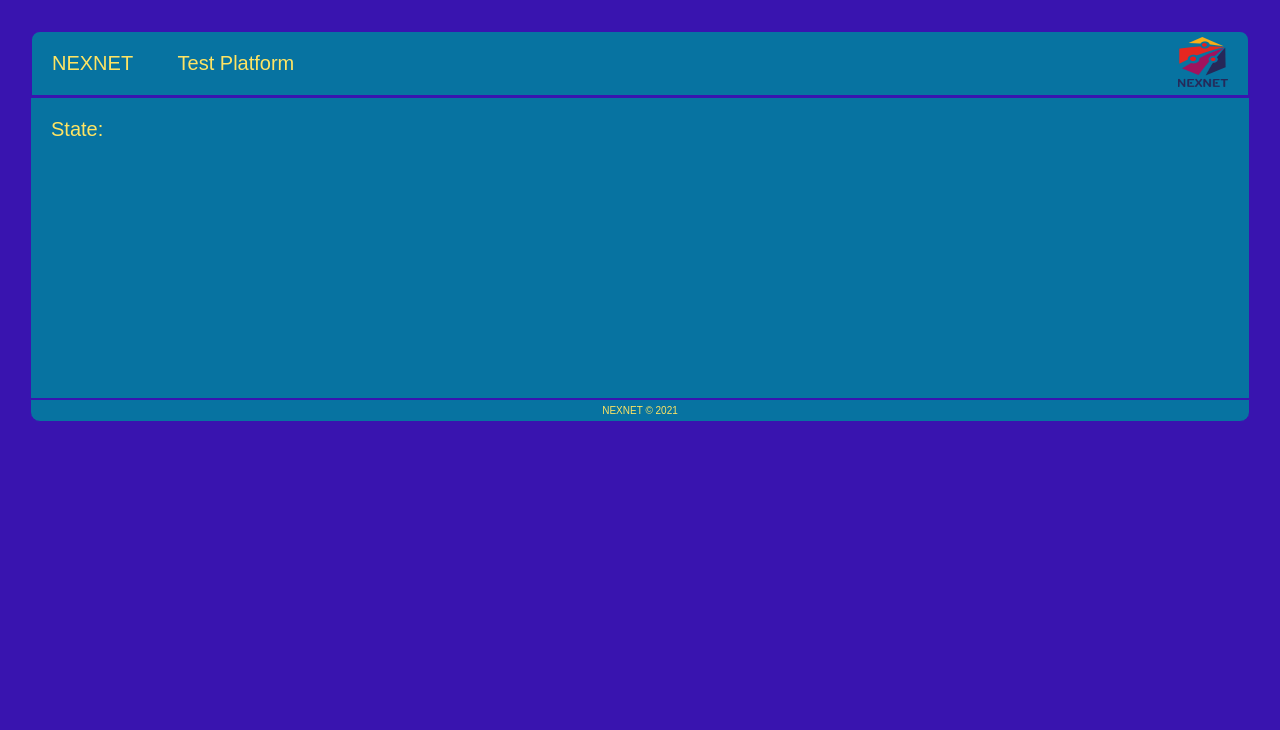
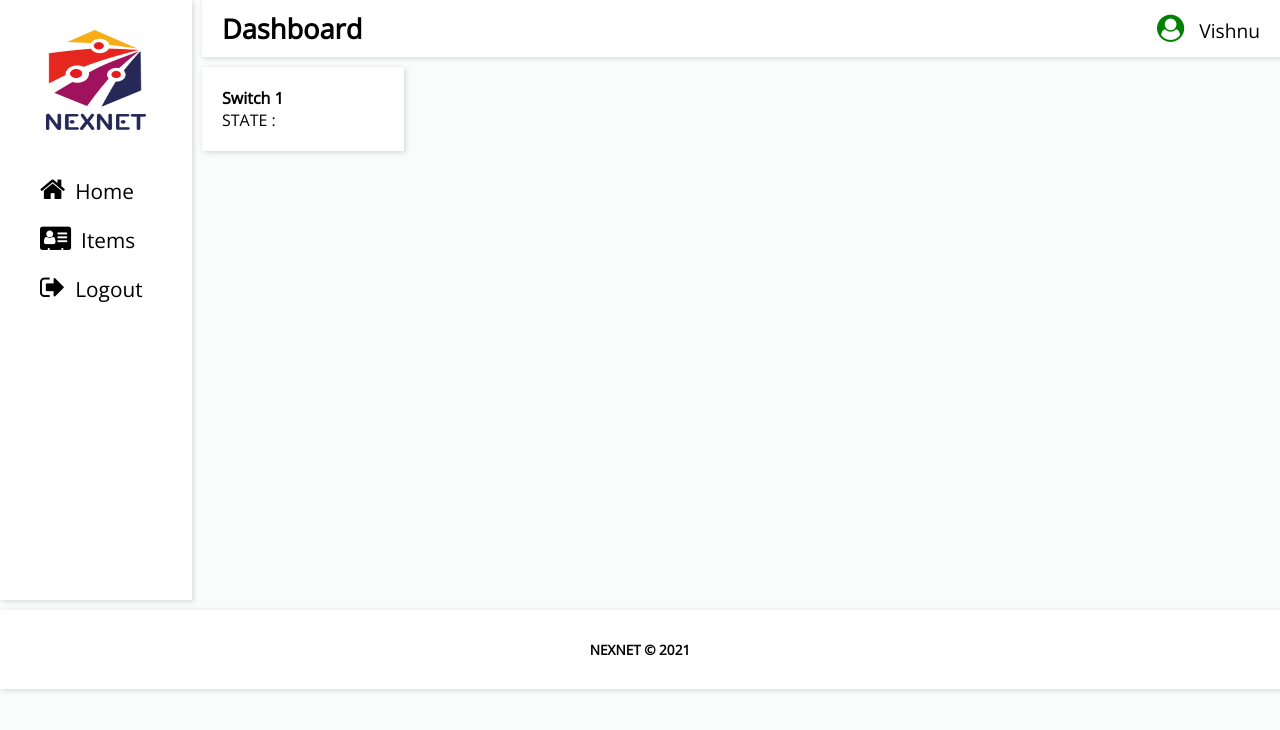
Before and after one commit to athlesta/websocketsTrials, a website: page public/index.html in a window 1280 px wide. Drawn offline with nearby package versions, Linux system fonts and the light colour scheme; no server answers.

Commit message:
Added new dashboard

```diff
--- a/index.js
+++ b/index.js
@@ -23,7 +23,7 @@ client.on('offline', mqtt_offline);
 client.on('close', mqtt_close);
 
 //port value
-// const port = 80
+const port = 80
 
 // respond to index.html
 app.use('/', express.static('public'));
@@ -45,8 +45,8 @@ app.get('/status', function(req, res) {
 
 });
 
-app.listen(process.env.PORT, () => {
-    //console.log(`Listening at http://localhost:${port}`)
+app.listen(port, () => {
+    console.log(`Listening at http://localhost:${port}`)
   })
 
   ///////////////////////////MQTT FUNCTIONS SECTION
--- a/public/index.css
+++ /dev/null
@@ -1,86 +0,0 @@
-:root {
-	--body_bg: #3914AF;
-	--border: #3914AF;
-	--Main_bg_color: #0773A1 ;
-	--Main_text_color: #FFE463 ;
-	--selected: orange;
-	--Secondary_bg_color: #241414 ;
-
-	--footer :#160D18;
-	--h1: 35px;
-	--h2: 30px;
-	--h3: 25px;
-	--h4: 20px;
-	--h5: 15px;
-	--h6: 10px;
-}
-
-/*set font family*/
-h1, h2, h3, h4, h5, h6, strong,*{
-	color: var(--Main_text_color);
-	font-family: sans-serif;
-	font-weight: 500;
-	margin: 0px;
-}
-
-h1{	font-size: var(--h1);}
-h2{	font-size: var(--h2);}
-h3{	font-size: var(--h3);}
-h4{	font-size: var(--h4);}
-h5{	font-size: var(--h5);}
-h6{	font-size: var(--h6);}
-
-body{
-	background: var(--body_bg) ;
-	padding: 30px;
-	margin: 0px;
-}
-
-
-.navbar{
-	display: block;
-	background: var(--Main_bg_color);
-	border: 2px solid var(--border);
-	border-radius:10px 10px 0 0;
-	margin: 0px;
-	padding: 0px;
-}
-
-.navbar-items{
-	display: inline-block;
-	list-style: none;
-	padding: 20px;
-
-}
-.navbar-items:hover{
-	background: var(--selected);
-	color: var(--body_bg);
-	cursor: pointer;
-}
-
-
-.section-main{
-	background: var(--Main_bg_color);
-	border: 1px solid var(--border);
-	min-height: 300px;
-}
-.main-wrapper{
-	padding: 20px;
-}
-
-.jsonsender-wrapper{
-	padding: 20px;
-	text-align: center;
-	border: 1px solid var(--border);
-}
-
-.section-footer{
-	background: var(--Main_bg_color);
-	border: 1px solid var(--border);
-	border-radius:0 0 10px 10px;
-	/*min-height: 100px;*/
-}
-.footer-wrapper{
-	padding: 5px;
-	text-align:center;
-}
--- a/public/index.html
+++ b/public/index.html
@@ -1,9 +1,11 @@
+<!DOCTYPE html>
 <html>
 <head>
-        <title>Nexnet Test</title>
-        <link rel="stylesheet" type="text/css" href="index.css">
+	<title>NEXNET</title>
+	<link rel="icon" type="image/png" href="./images/NEXNET.png">
+	<link rel="stylesheet" type="text/css" href="styles.css">
+	<link rel="stylesheet" href="https://cdnjs.cloudflare.com/ajax/libs/font-awesome/4.7.0/css/font-awesome.min.css">
 	<script src = "https://ajax.googleapis.com/ajax/libs/jquery/2.1.3/jquery.min.js"></script>
-
 	<script>
 
 		setInterval("UpdateStatus()",1000);
@@ -11,7 +13,7 @@
 			console.log("Run Script");
 			$.ajax({
 					type: 'GET',
-                         url: 'https://pure-mountain-35876.herokuapp.com/status',
+						url: '/status',
 					// data: { get_param: 'value' },
 					dataType: 'JSON',//tests to receive json  data
 					success: function (data) {
@@ -31,44 +33,45 @@
 	</script>
 </head>
 <body>
+	<div class="flex-container">
 	<!-- Navigation Section -->
 	<section class=section-nav>
-            <div  class="navbar">
-                <ul style="display: inline-block;padding: 0px;">
-                    <li class="navbar-items"><a style="color: inherit;"><h4>NEXNET</h4></a></li>
-                    <li class="navbar-items" ><h4>Test Platform</h4></li>
-                </ul>
-                <img style="padding:5px;padding-right:20px;display:inline;float:right;height: 50px;width: 50px;" src="./images/NEXNET.png">
+		<nav  class="navbar">
+			<span class="image-wrapper"> <img class="NEXNET-image" src="./images/NEXNET.png"></span>
+			<a class="item" href="#"><i class="fa fa-home" aria-hidden="true"></i>Home</a>
+			<a class="item" href="#"><i class="fa fa-address-card" aria-hidden="true"></i>Items</a>
+			<a class="item" href="#"><i class="fa fa-sign-out" aria-hidden="true"></i>Logout</a>
+		</nav>
+	</section>
+
+	<section class=section-content>
+		<div class="content-wrapper">
+			<div class="top-bar">
+				<span class="top-bar-wrapper">
+					<b>Dashboard</b>
+					<span class="user">
+						<i class="fa fa-user-circle" aria-hidden="true"></i>Vishnu
+					</span>
+				</span>
+			</div>
+
+		<!-- main Content section -->
+		<div class="main-content">
+			<!-- Flex1 section -->
+			<div class="flex1">
+				<b>Switch 1</b><br>
+				STATE :
+				<span id="state">
+                    <!-- data will be put here from the switch -->
+                </span>
+			</div>
 		</div>
 	</section>
-        <!-- main Content section -->
-        <section class=section-main>
-            <div  class="main-wrapper">
-                <!-- <h4>Data:</h4><br> -->
-                <h4>State:
-                <span id="state" style="display: inline;">
-                    <!-- data will be put here from the switch -->
-
-                </span>
-            </h4>
+	</div>
+	<section class=section-footer>
+		<div  class="footer-wrapper">
+			<b>NEXNET &copy; 2021</b>
 		</div>
 	</section>
-        <section class=section-footer>
-            <div  class="footer-wrapper">
-                <h6><a style="text-decoration:none;
-                " href="https://nexnettechnologies.com/">NEXNET</a> &copy; 2021</h6>
-            </div>
-        </section>
-
-        <div id="updates"></div>
 </body>
-    <!-- <script type="text/javascript">
-
-        var source = new EventSource('/server-sent-events')
-
-        source.addEventListener('message', function(e) {
-            document.getElementById('updates').innerHTML = document.getElementById('updates').innerHTML + "Received: "+e.data+"</br>";
-        }, false)
-
-    </script> -->
 </html>
--- /dev/null
+++ b/public/styles.css
@@ -0,0 +1,155 @@
+@import url('https://fonts.googleapis.com/css2?family=Open+Sans&display=swap');
+
+:root {
+	/*variables*/
+	--body_bg: #FAFBFB;
+	--navbar_bg: #FEFFFE;
+	--border: #3914AF;
+	--Main_bg_color: #0773A1 ;
+	--Main_text_color: #FFE463 ;
+	--selected: orange;
+	--Secondary_bg_color: #241414 ;
+
+	--footer :#160D18;
+	--h1: 35px;
+	--h2: 30px;
+	--h3: 25px;
+	--h4: 18px;
+	--h5: 15px;
+	--h6: 10px;
+}
+
+/*set font family*/
+/*h1, h2, h3, h4, h5, h6, strong,*{
+	color: var(--Main_text_color);
+	font-family: sans-serif;
+	font-weight: 500;
+	margin: 0px;
+}*/
+
+h1{	font-size: var(--h1);}
+h2{	font-size: var(--h2);}
+h3{	font-size: var(--h3);}
+h4{	font-size: var(--h4);}
+h5{	font-size: var(--h5);}
+h6{	font-size: var(--h6);}
+
+*{
+	font-family: 'Open Sans', sans-serif;
+}
+body{
+	background: var(--body_bg) ;
+	font-size: var(--h4);
+	padding: 0px;
+	margin: 0px;
+}
+
+.flex-container{
+	display:flex;
+}
+.section-nav{
+	box-shadow: 0 0 5px rgba(0,0,0,.05), 2px 2px 5px rgba(0,0,0,.1);
+	display: inline-block;
+	font-size: 1.3rem;
+	min-height: 600px;
+	width: 15%;
+	color: black;
+}
+
+.navbar{
+	height: 100%;
+	background-color: var(--navbar_bg);
+}
+
+.image-wrapper{
+	display: block;
+	text-align: center;
+	padding: 10px;
+}
+
+.NEXNET-image{
+	height: 100px;
+	width: 100px;
+	padding:20px;
+}
+
+.navbar .item{
+	display: block;
+	text-decoration: none;
+	padding: 10px 30px;
+	margin-left: 10px;
+	color: black;
+}
+
+.navbar .item:hover{
+	text-decoration: none;
+	border-left: 5px solid 	lime;
+	background: var(--body_bg) ;
+	cursor: pointer;
+}
+
+.item .fa{
+	font-size: 1.7rem;
+	margin-right: 10px;
+}
+
+.section-content{
+	float: right;
+	width: 85%;
+}
+
+.content-wrapper{
+	margin-left: 10px;
+}
+
+.top-bar{
+	background-color: var(--navbar_bg);
+	font-size: 1.7rem;
+	padding: 10px;
+	box-shadow: 0 0 5px rgba(0,0,0,.05), 2px 2px 5px rgba(0,0,0,.1);  /*shadow effect*/
+}
+
+.top-bar-wrapper{
+	margin-left: 10px;
+}
+
+.user{
+	font-size: 1.2rem;
+	float: right;
+	padding-top: 5px;
+	margin-right: 10px;
+}
+.user .fa{
+	font-size: 1.7rem ;
+	margin-right: 15px;
+	color: green;
+}
+
+
+.main-content{
+	display: flex;
+	font-size: 1rem;
+}
+
+.flex1{
+	width: 15%;
+	margin-top: 10px;
+	padding: 20px;
+	background-color: var(--navbar_bg);
+	box-shadow: 0 0 5px rgba(0,0,0,.05), 2px 2px 5px rgba(0,0,0,.1);  /*shadow effect*/
+}
+
+
+.section-footer{
+
+}
+
+.footer-wrapper{
+	/*min-height: 20px;*/
+	box-shadow: 0 0 5px rgba(0,0,0,.05), 2px 2px 5px rgba(0,0,0,.1);  /*shadow effect*/
+	font-size: 0.85rem;
+	background-color: var(--navbar_bg);
+	margin-top: 10px;
+	padding: 30px;
+	text-align:center;
+}
```
Lines whose indentation alone changed are shown as unchanged.
